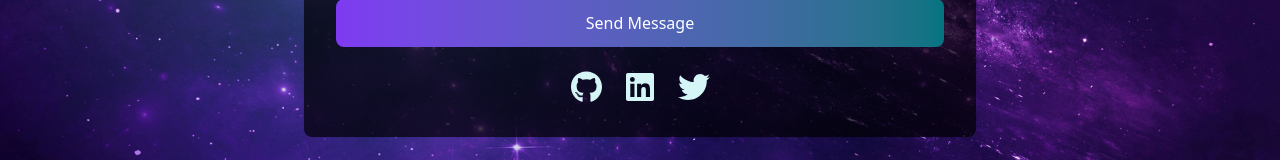
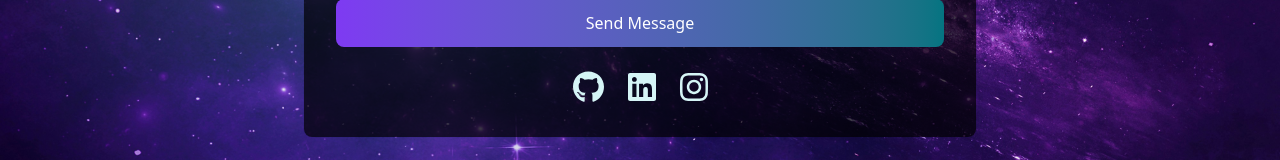
Before and after one commit to diagnosis/portfolio-react, a React (Vite) app: page /contact in a window 1280 px wide. Shown: the part 601-761 px from the top of the page. Built offline with nearby package versions, Linux system fonts and the light colour scheme.

Commit message:
update links

```diff
--- a/src/routes/contact.jsx
+++ b/src/routes/contact.jsx
@@ -2,7 +2,7 @@ import { createFileRoute } from '@tanstack/react-router';
 import { useEffect, useState } from 'react';
 import { createCometAnimation } from '../utils/createCometAnimation';
 import { FontAwesomeIcon } from '@fortawesome/react-fontawesome';
-import { faGithub, faLinkedin, faTwitter } from '@fortawesome/free-brands-svg-icons';
+import {faGithub, faInstagram, faLinkedin, faTwitter} from '@fortawesome/free-brands-svg-icons';
 
 export const Route = createFileRoute('/contact')({
   component: Contact,
@@ -48,17 +48,17 @@ function Contact() {
     {
       name: 'GitHub',
       icon: faGithub,
-      url: 'https://github.com/yourusername'
+      url: 'https://github.com/diagnosis'
     },
     {
       name: 'LinkedIn',
       icon: faLinkedin,
-      url: 'https://linkedin.com/in/yourusername'
+      url: 'https://www.linkedin.com/in/safa-demirkan-94663b280/'
     },
     {
-      name: 'Twitter',
-      icon: faTwitter,
-      url: 'https://twitter.com/yourusername'
+      name: 'Instagram',
+      icon: faInstagram,
+      url: 'https://www.instagram.com/serik_lee'
     }
   ];
 
```
